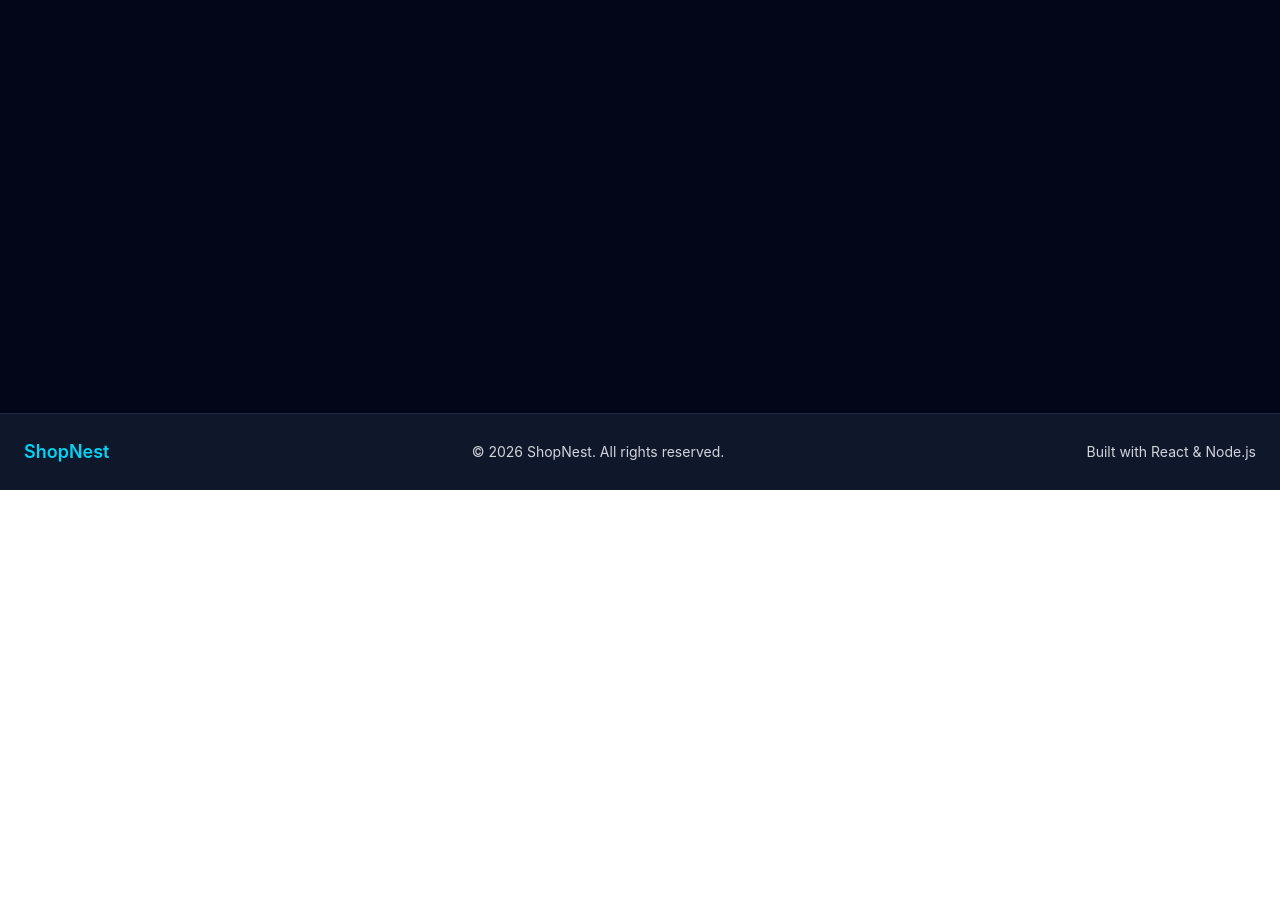
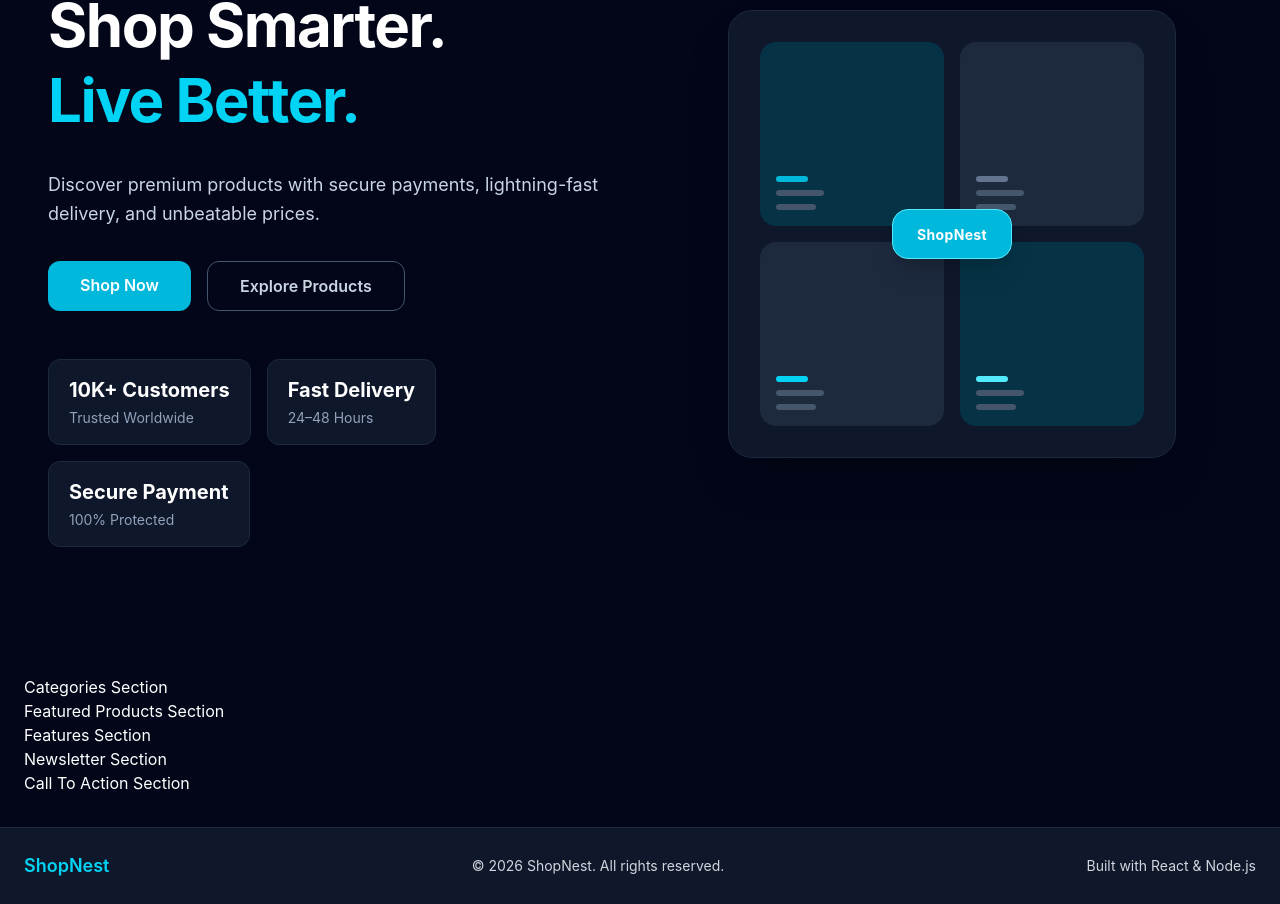
Before and after one commit to heyyrayo/ShopNest, a React (Vite) app in the folder client/: page / in a window 1280 px wide. Shown: the part 310-1214 px from the top of the page. Before the commit the page ends 800 px from the top, so only its background shows below. Built offline with nearby package versions, Linux system fonts and the light colour scheme.

Commit message:
feat(home): implement premium hero section

```diff
--- /dev/null
+++ b/client/src/components/sections/CTA.jsx
@@ -0,0 +1,9 @@
+function CTA() {
+  return (
+    <section>
+      <h1>Call To Action Section</h1>
+    </section>
+  );
+}
+
+export default CTA;
--- /dev/null
+++ b/client/src/components/sections/Categories.jsx
@@ -0,0 +1,9 @@
+function Categories() {
+  return (
+    <section>
+      <h1>Categories Section</h1>
+    </section>
+  );
+}
+
+export default Categories;
--- /dev/null
+++ b/client/src/components/sections/FeaturedProducts.jsx
@@ -0,0 +1,9 @@
+function FeaturedProducts() {
+  return (
+    <section>
+      <h1>Featured Products Section</h1>
+    </section>
+  );
+}
+
+export default FeaturedProducts;
--- /dev/null
+++ b/client/src/components/sections/Features.jsx
@@ -0,0 +1,9 @@
+function Features() {
+  return (
+    <section>
+      <h1>Features Section</h1>
+    </section>
+  );
+}
+
+export default Features;
--- /dev/null
+++ b/client/src/components/sections/Hero.jsx
@@ -0,0 +1,137 @@
+import { Link } from "react-router-dom";
+
+const trustCards = [
+  { title: "10K+ Customers", subtitle: "Trusted Worldwide" },
+  { title: "Fast Delivery", subtitle: "24–48 Hours" },
+  { title: "Secure Payment", subtitle: "100% Protected" },
+];
+
+const illustrationCards = [
+  { bg: "bg-cyan-950", accent: "bg-cyan-500" },
+  { bg: "bg-slate-800", accent: "bg-slate-500" },
+  { bg: "bg-slate-800", accent: "bg-cyan-400" },
+  { bg: "bg-cyan-950", accent: "bg-cyan-300" },
+];
+
+function Hero() {
+  return (
+    <section
+      className="bg-slate-950 text-white min-h-[90vh] flex items-center"
+      aria-label="Hero Section"
+    >
+      <div className="max-w-7xl mx-auto w-full px-6 py-24 lg:py-32 grid grid-cols-1 lg:grid-cols-2 gap-16 items-center">
+
+        {/* Left Content */}
+        <div className="flex flex-col gap-8">
+
+          {/* Badge */}
+          <div className="inline-flex self-start">
+            <span className="border border-cyan-500 text-cyan-400 text-xs font-semibold tracking-widest uppercase px-4 py-2 rounded-full">
+              Trusted by 10,000+ Happy Customers
+            </span>
+          </div>
+
+          {/* Heading */}
+          <h1 className="text-4xl sm:text-5xl lg:text-6xl font-bold leading-tight tracking-tight">
+            Shop Smarter.
+            <br />
+            <span className="text-cyan-400">
+              Live Better.
+            </span>
+          </h1>
+
+          {/* Description */}
+          <p className="text-slate-300 text-lg leading-relaxed max-w-xl">
+            Discover premium products with secure payments, lightning-fast
+            delivery, and unbeatable prices.
+          </p>
+
+          {/* CTA Buttons */}
+          <div className="flex flex-col sm:flex-row gap-4">
+
+            <Link
+              to="/products"
+              className="bg-cyan-500 hover:bg-cyan-400 transition-colors duration-200 text-white font-semibold px-8 py-3 rounded-xl text-center"
+            >
+              Shop Now
+            </Link>
+
+            <Link
+              to="/products"
+              className="border border-slate-600 hover:border-cyan-500 hover:text-white transition-colors duration-200 text-slate-300 font-semibold px-8 py-3 rounded-xl text-center"
+            >
+              Explore Products
+            </Link>
+
+          </div>
+
+          {/* Trust Cards */}
+          <div className="flex flex-wrap gap-4 pt-4">
+
+            {trustCards.map(({ title, subtitle }) => (
+              <div
+                key={title}
+                className="bg-slate-900 border border-slate-800 hover:border-cyan-500 transition-colors rounded-xl px-5 py-4 flex flex-col min-w-[150px]"
+              >
+                <span className="font-bold text-xl">
+                  {title}
+                </span>
+
+                <span className="text-slate-400 text-sm mt-1">
+                  {subtitle}
+                </span>
+              </div>
+            ))}
+
+          </div>
+
+        </div>
+
+        {/* Right Illustration */}
+        <div
+          className="flex items-center justify-center"
+          aria-hidden="true"
+        >
+          <div className="relative w-full max-w-md aspect-square">
+
+            {/* Outer Card */}
+            <div className="absolute inset-0 rounded-3xl border border-slate-800 bg-slate-900 shadow-2xl" />
+
+            {/* Decorative Cards */}
+            <div className="absolute inset-6 grid grid-cols-2 grid-rows-2 gap-4 p-2">
+
+              {illustrationCards.map(({ bg, accent }, index) => (
+                <div
+                  key={index}
+                  className={`${bg} rounded-2xl p-4 flex flex-col justify-end gap-2`}
+                >
+                  <div className={`${accent} h-1.5 w-8 rounded-full`} />
+                  <div className="bg-slate-600 h-1.5 w-12 rounded-full" />
+                  <div className="bg-slate-600 h-1.5 w-10 rounded-full" />
+                </div>
+              ))}
+
+            </div>
+
+            {/* Center Brand */}
+            <div className="absolute inset-0 flex items-center justify-center pointer-events-none">
+
+              <div className="bg-cyan-500 border border-cyan-300 rounded-2xl px-6 py-3 shadow-xl">
+
+                <span className="text-white font-bold tracking-wide text-sm">
+                  ShopNest
+                </span>
+
+              </div>
+
+            </div>
+
+          </div>
+        </div>
+
+      </div>
+    </section>
+  );
+}
+
+export default Hero;
--- /dev/null
+++ b/client/src/components/sections/Newsletter.jsx
@@ -0,0 +1,9 @@
+function Newsletter() {
+  return (
+    <section>
+      <h1>Newsletter Section</h1>
+    </section>
+  );
+}
+
+export default Newsletter;
--- a/client/src/pages/Home/Home.jsx
+++ b/client/src/pages/Home/Home.jsx
@@ -1,8 +1,20 @@
+import Hero from "../../components/sections/Hero";
+import Categories from "../../components/sections/Categories";
+import FeaturedProducts from "../../components/sections/FeaturedProducts";
+import Features from "../../components/sections/Features";
+import Newsletter from "../../components/sections/Newsletter";
+import CTA from "../../components/sections/CTA";
+
 function Home() {
   return (
-    <div>
-      <h1>Home Page</h1>
-    </div>
+    <>
+      <Hero />
+      <Categories />
+      <FeaturedProducts />
+      <Features />
+      <Newsletter />
+      <CTA />
+    </>
   );
 }
 
```
Also changed, not shown: 13 other files (tests, documents, lock files or other folders).
